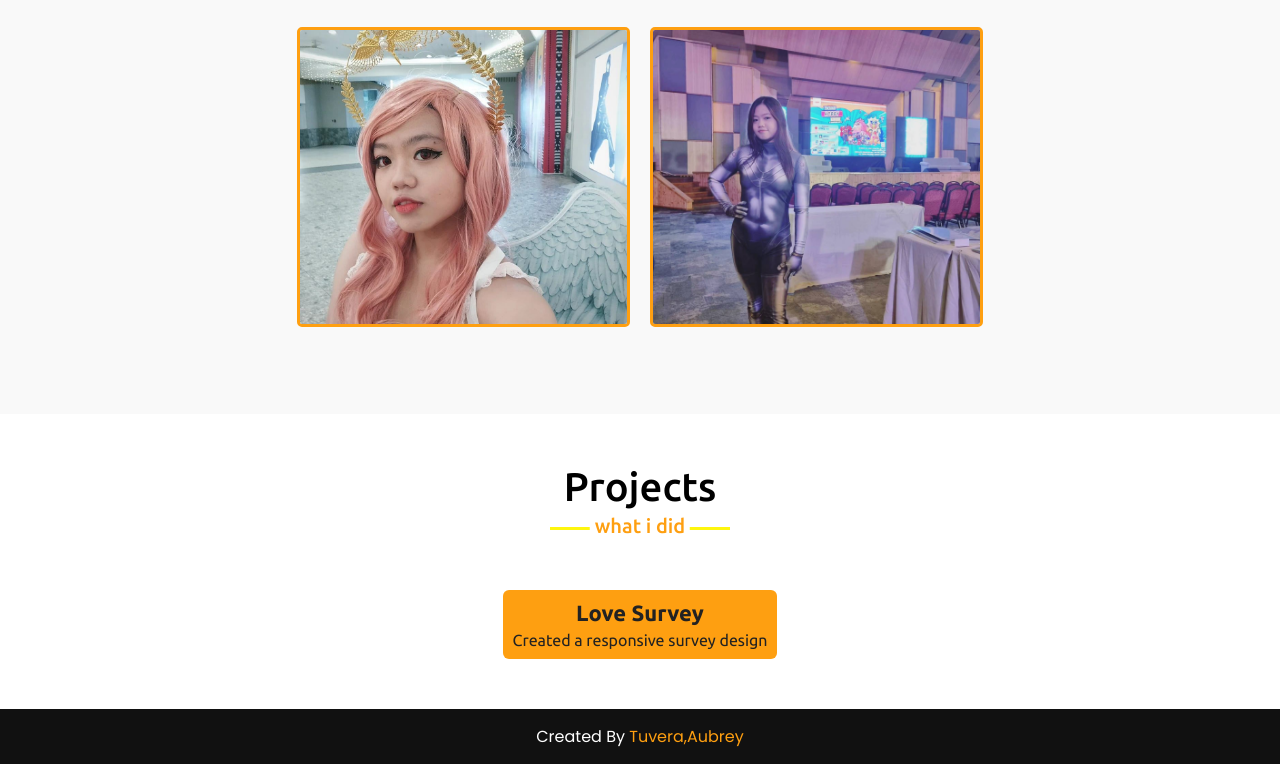
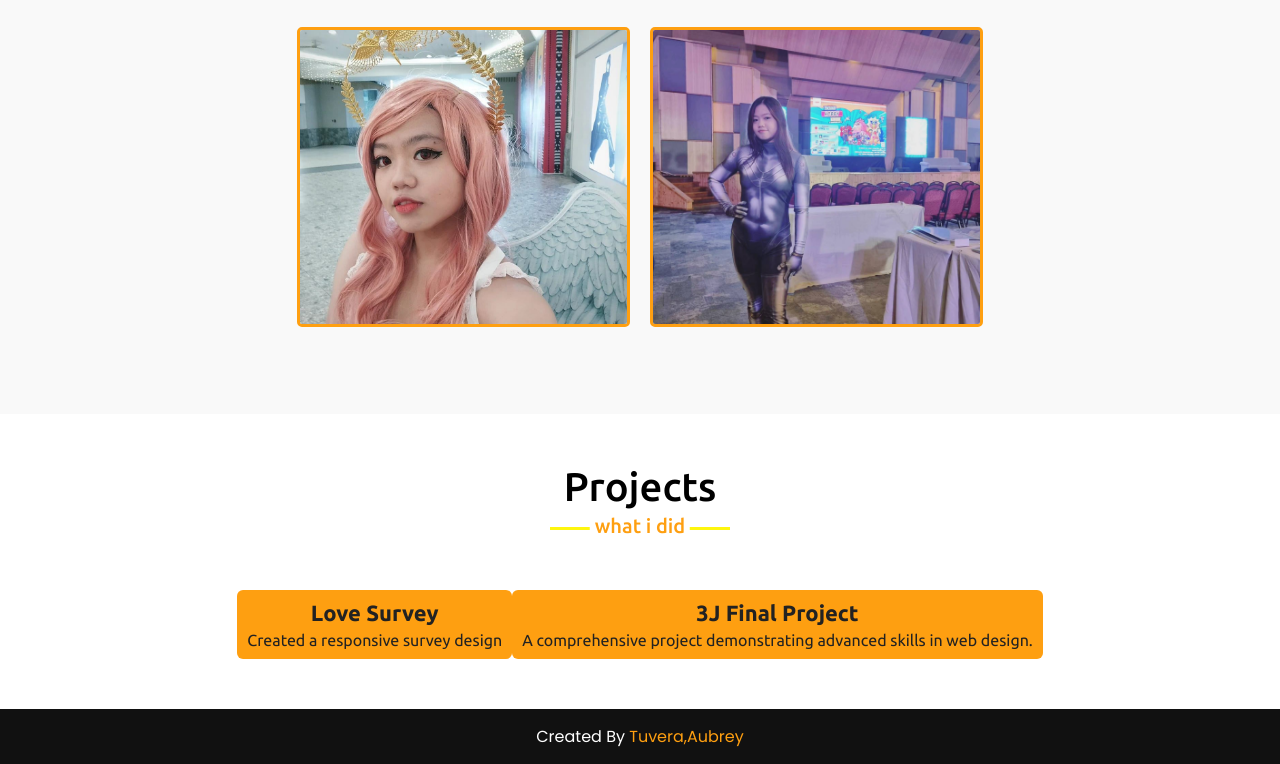
Before and after one commit to AubTuv/TUVERA_Aubrey_E-Portfolio, a plain HTML site: page index.html in a window 1280 px wide. Shown: the part 4366-5130 px from the top of the page. Drawn offline with nearby package versions, Linux system fonts and the light colour scheme; some packages are replaced by stand-ins of ours; a script that the page names is missing.

Commit message:
Update index.html

```diff
--- a/index.html
+++ b/index.html
@@ -360,6 +360,7 @@
   <div class="max-width">
     <div class="title">Projects</div>
     <div class="projects-content">
+      <!-- Existing project -->
       <a
         href="https://aubtuv.github.io/Lab-Act-9-Responsive-Website/"
         target="_blank"
@@ -369,9 +370,22 @@
           <p>Created a responsive survey design</p>
         </div>
       </a>
+
+      <!-- New project -->
+      <a
+        href="https://larkaholic.github.io/3JFinalProject/"
+        target="_blank"
+      >
+        <div class="project-info">
+          <h3>3J Final Project</h3>
+          <p>A comprehensive project demonstrating advanced skills in web design.</p>
+        </div>
+      </a>
     </div>
   </div>
 </section>
+
+
 
     <!-- footer section start -->
     <footer>
```
Lines whose indentation alone changed are shown as unchanged.
